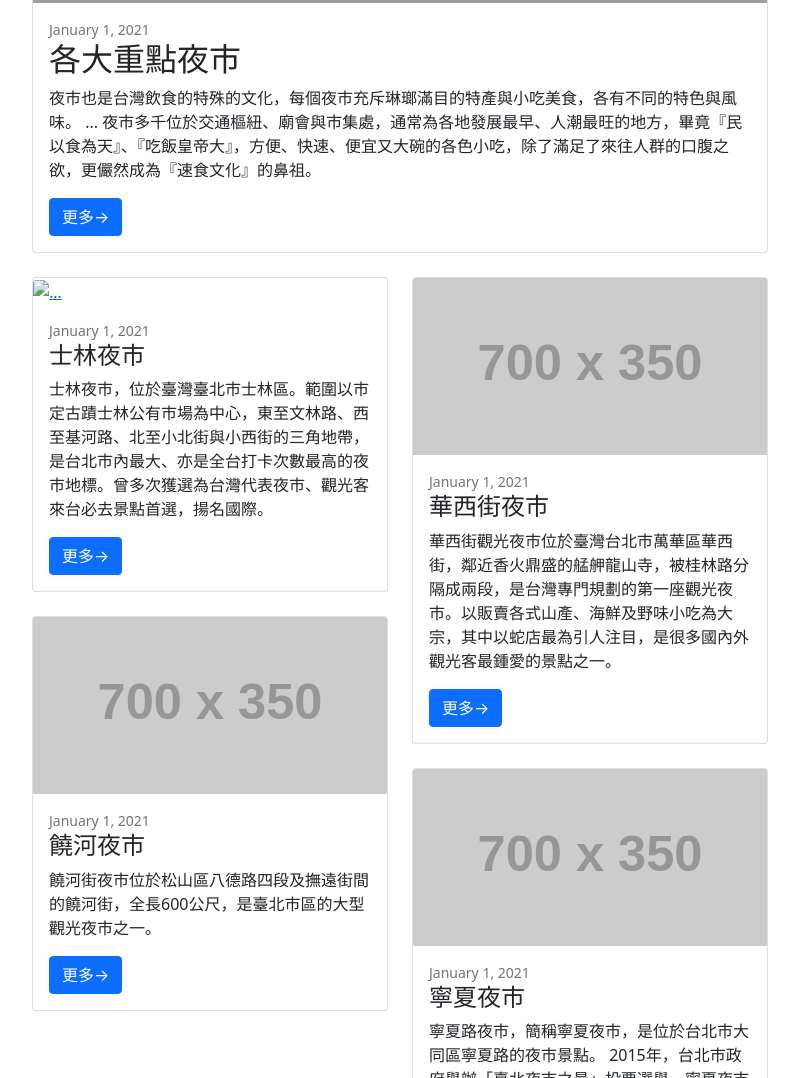
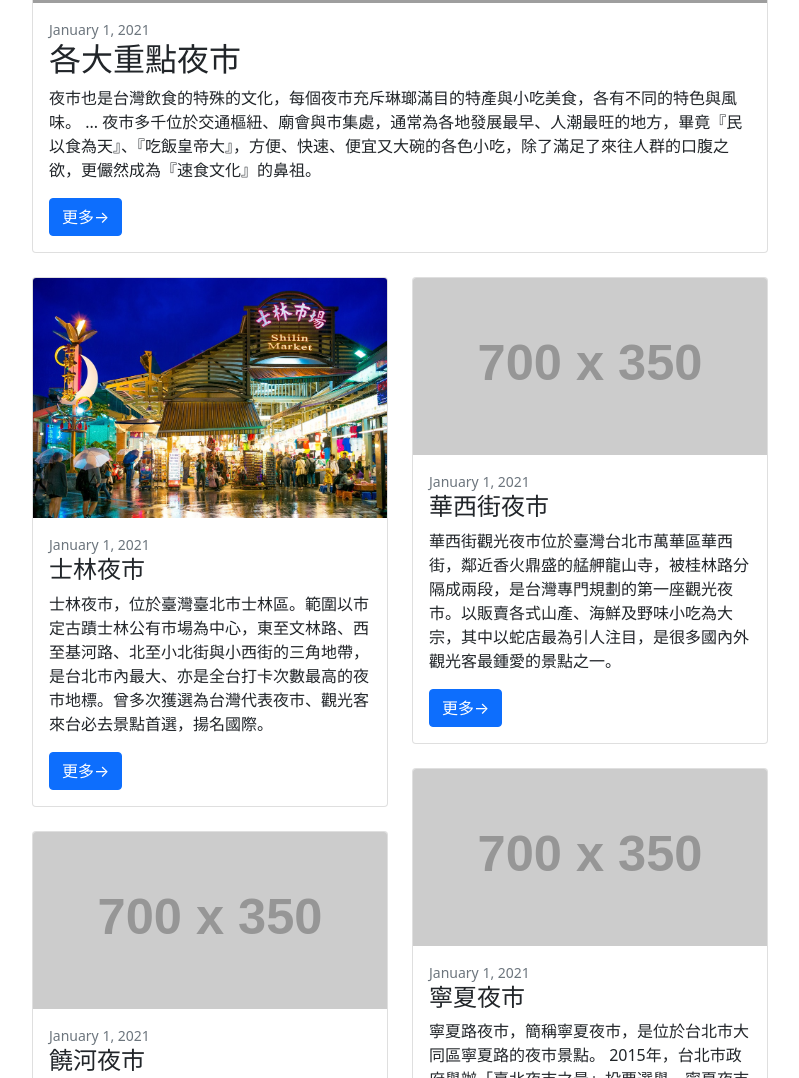
Before and after one commit to kuopoting/k2, a plain HTML site: page index.html in a window 1280 px wide. Shown: the part 870-1948 px from the top of the page, without its empty margins (50-849 px from the left). Drawn offline with nearby package versions, Linux system fonts and the light colour scheme; grey boxes are pictures that could not be loaded; placeholder pictures from the web are drawn by us.

Commit message:
Update index.html

```diff
--- a/index.html
+++ b/index.html
@@ -56,7 +56,7 @@
                         <div class="col-lg-6">
                             <!-- Blog post-->
                             <div class="card mb-4">
-                                <a href="#!"><img class="card-img-top" src="assetsjj.jpg" alt="..." /></a>
+                                <a href="#!"><img class="card-img-top" src="assets/jj.jpg" alt="..." /></a>
                                 <div class="card-body">
                                     <div class="small text-muted">January 1, 2021</div>
                                     <h2 class="card-title h4">士林夜市</h2>
```
